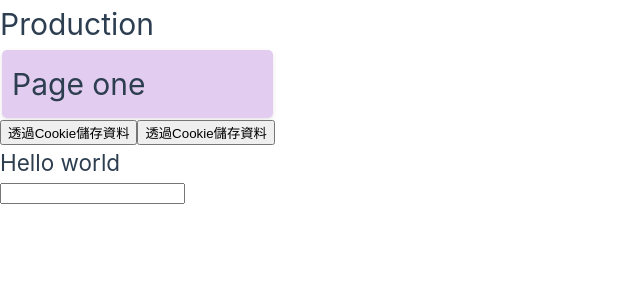
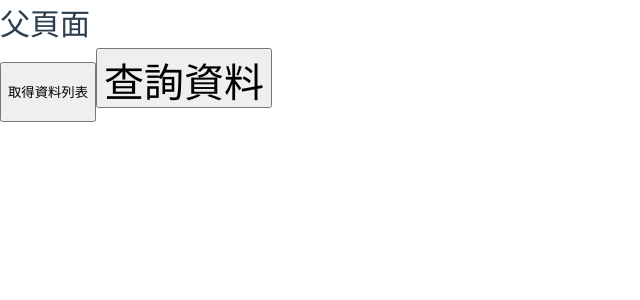
Before and after one commit to kaichun831/vue-lesson, a Vue app: page / in a window 1280 px wide. Shown: the top 300 px of the page, without its empty margins (0-640 px from the left). Built offline with nearby package versions, Linux system fonts and the light colour scheme.

Commit message:
事件的替換

```diff
--- /dev/null
+++ b/src/components/PrettyButton.vue
@@ -0,0 +1,11 @@
+<template>
+    <button
+        style="height: 60px;"
+    @click="$emit('void')">{{title}}</button>
+</template>
+
+<script setup>
+import { defineProps,defineEmits } from 'vue'
+defineProps(['title'])
+defineEmits(['void'])
+</script>
--- a/src/router.js
+++ b/src/router.js
@@ -6,11 +6,12 @@ import NotFound from './screens/NotFoundScreen.vue'
 import Backend from './screens/Backend.vue'
 import AppConfig from './appConfig.js'
 import Production from './screens/Production.vue'
+import Father from './screens/Father.vue'
 const routes = [
   {
     path: '/',
     name: 'Home',
-    component: () => Production,
+    component: () => Father,
   },
   {
     path: '/about',
--- /dev/null
+++ b/src/screens/Father.vue
@@ -0,0 +1,33 @@
+<template>
+    <h1>父頁面</h1>
+    <PrettyButton
+    :title="'取得資料列表'"
+    @void="getList"
+    ></PrettyButton>
+
+    <PrettyButton
+    :style="{fontSize: fontSizeNumber+'px'}"
+    :title="'查詢資料'"
+    @void="fontSizeNumber+=20"
+    ></PrettyButton>
+
+</template>
+
+
+<script setup>
+import { ref } from 'vue'
+import PrettyButton from '@/components/PrettyButton.vue'
+const fontSizeNumber = ref(40)
+function getList(){
+   setTimeout(() => {
+      console.log('呼叫取得資料列表')
+   }, 1000)
+}
+
+function queryData(){
+   setTimeout(() => {
+      console.log('查詢資料')
+   }, 1000)
+}
+
+</script>
```
Also changed, not shown: 1 other file (tests, documents, lock files or other folders).
